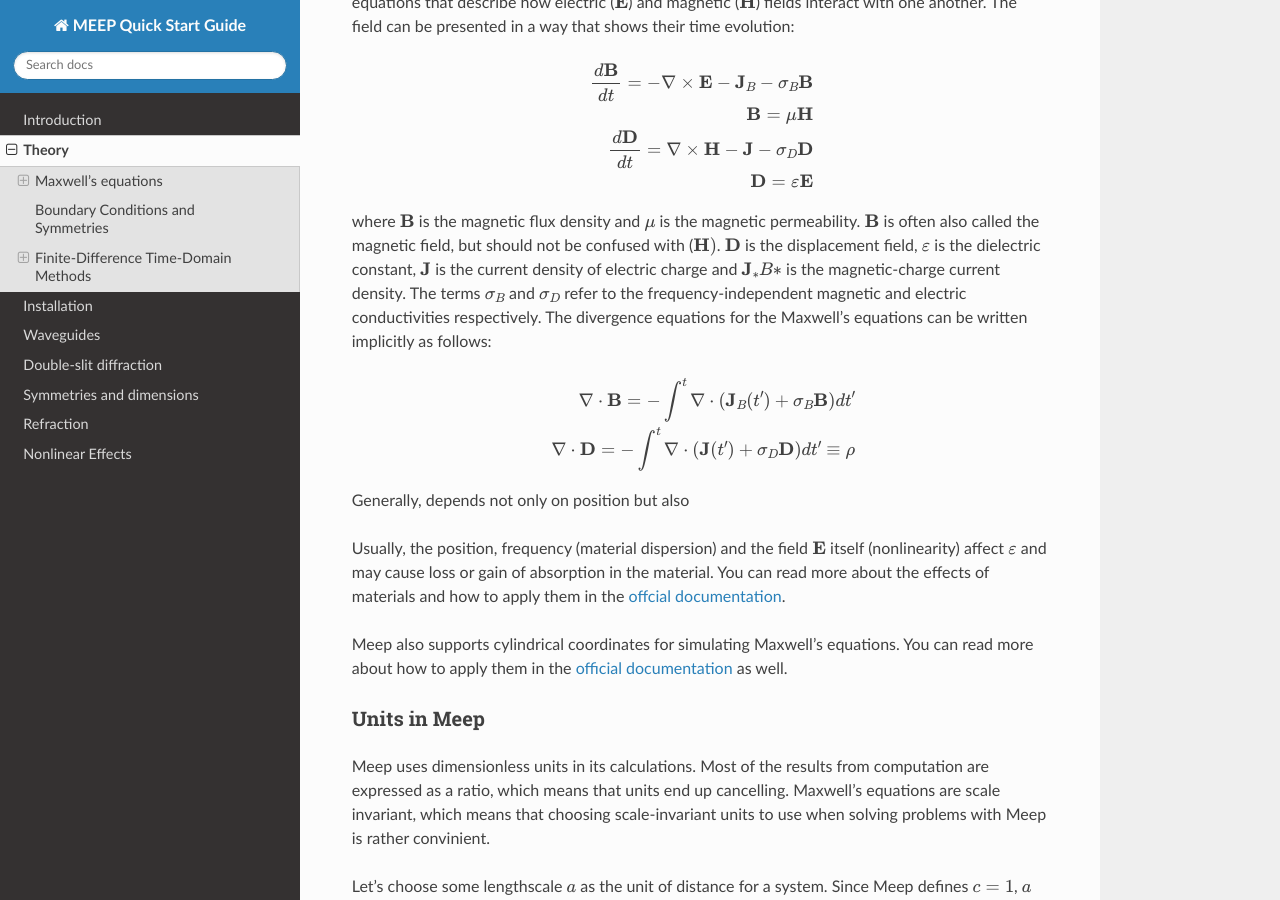
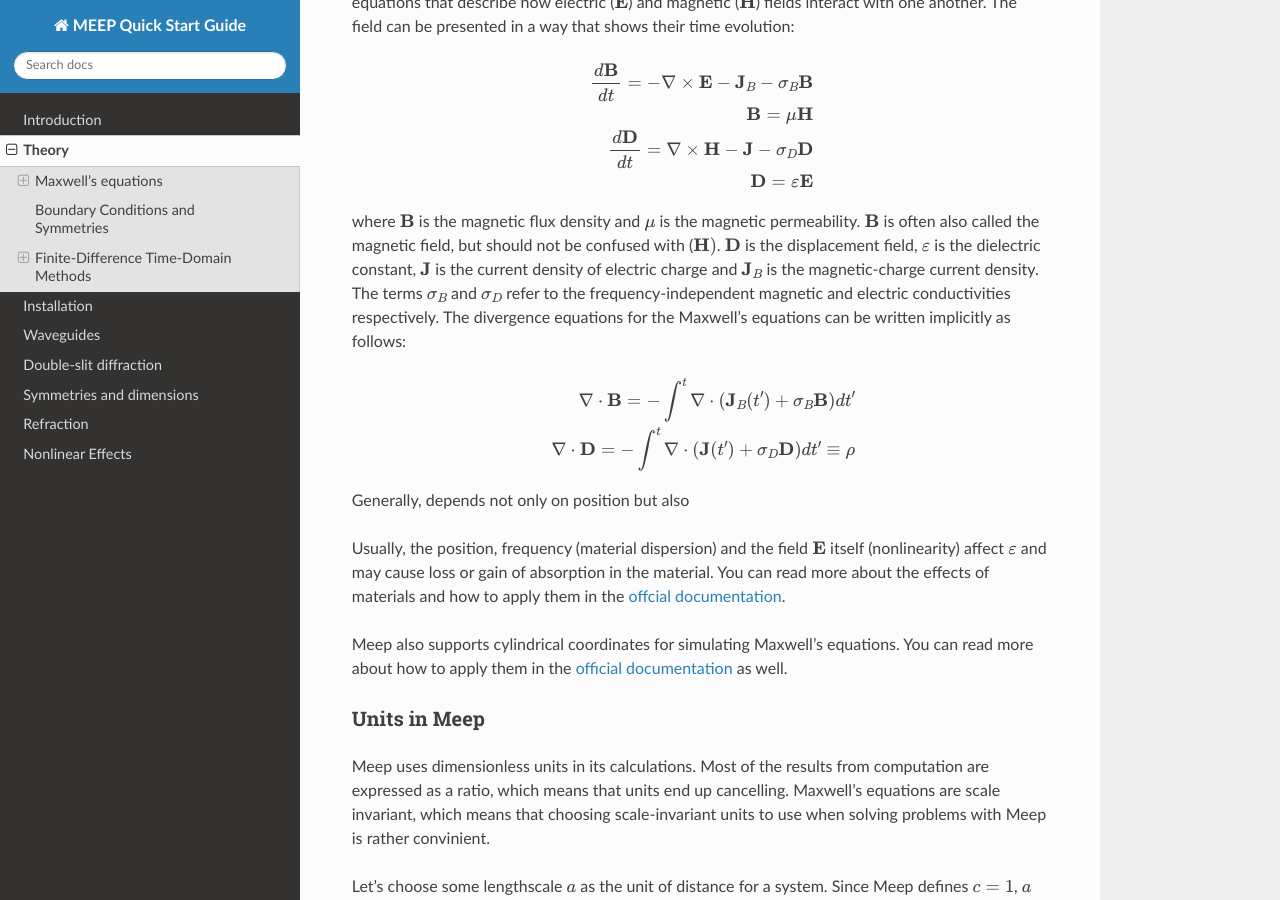
Before and after one commit to lehtisa/tuni_meep_doc, a Sphinx documentation site: the page built from docs/source/theory.rst, in a window 1280 px wide and 900 px high, scrolled down 374 px. Built offline with Sphinx 7.4.7 and the Read the Docs theme 3.1.0, drawn with Linux system fonts in a browser that asks for light colours; pages that are not in the unit, such as notebooks, are missing from menus.

```diff
--- a/docs/source/theory.rst
+++ b/docs/source/theory.rst
@@ -27,7 +27,7 @@ shows their time evolution:
 
 where :math:`\mathbf{B}` is the magnetic flux density and :math:`\mu` is the magnetic permeability. :math:`\mathbf{B}` is often also
 called the magnetic field, but should not be confused with (:math:`\mathbf{H})`. :math:`\mathbf{D}` is the displacement field,
-:math:`\varepsilon` is the dielectric constant, :math:`\mathbf{J}` is the current density of electric charge and :math:`\mathbf{J}_*B*`
+:math:`\varepsilon` is the dielectric constant, :math:`\mathbf{J}` is the current density of electric charge and :math:`\mathbf{J}_B`
 is the magnetic-charge current density. The terms :math:`\sigma_B` and :math:`\sigma_D` refer to the frequency-independent magnetic and
 electric conductivities respectively. The divergence equations for the Maxwell's equations can be written implicitly as follows:
 
```
